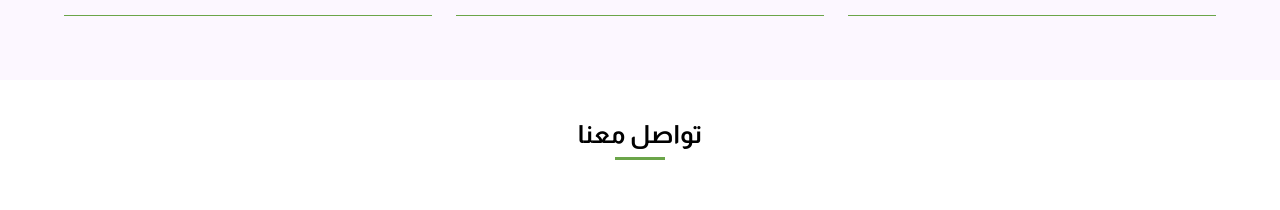
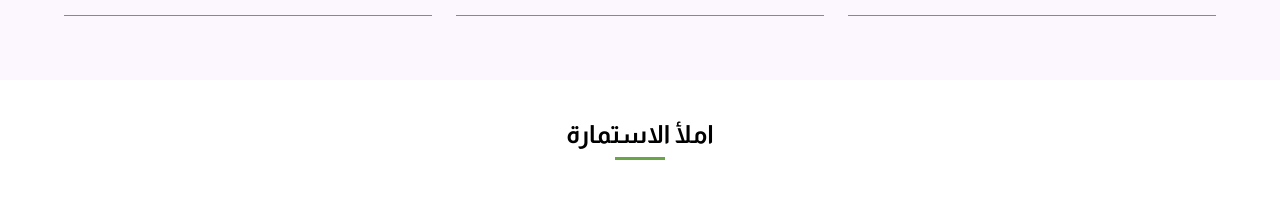
Before and after one commit to Adil-Akothiat/tartile, a React (Create React App) app: page / in a window 1280 px wide. Shown: the part 2120-2330 px from the top of the page. Built offline with nearby package versions, Linux system fonts and the light colour scheme.

Commit message:
contact title changed

```diff
--- a/src/components/contact/contact.js
+++ b/src/components/contact/contact.js
@@ -10,7 +10,7 @@ const Contact = ()=> {
                 data-aos-delay="50"
                 data-aos-duration="1000"
             >
-                <h2 id="contact">تواصل معنا</h2>
+                <h2 id="contact">املأ الاستمارة</h2>
             </div>
             <div
                 className="contact-content"
```
